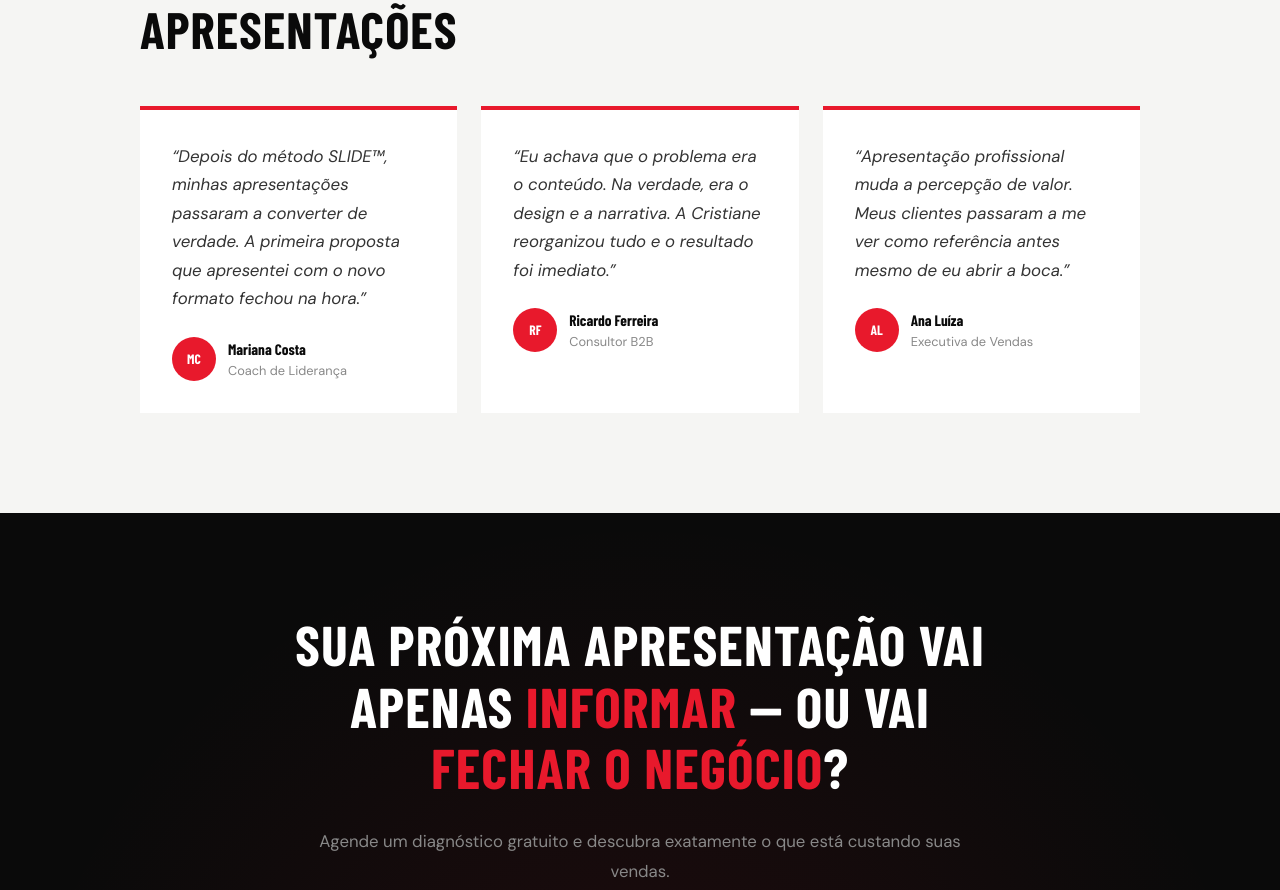
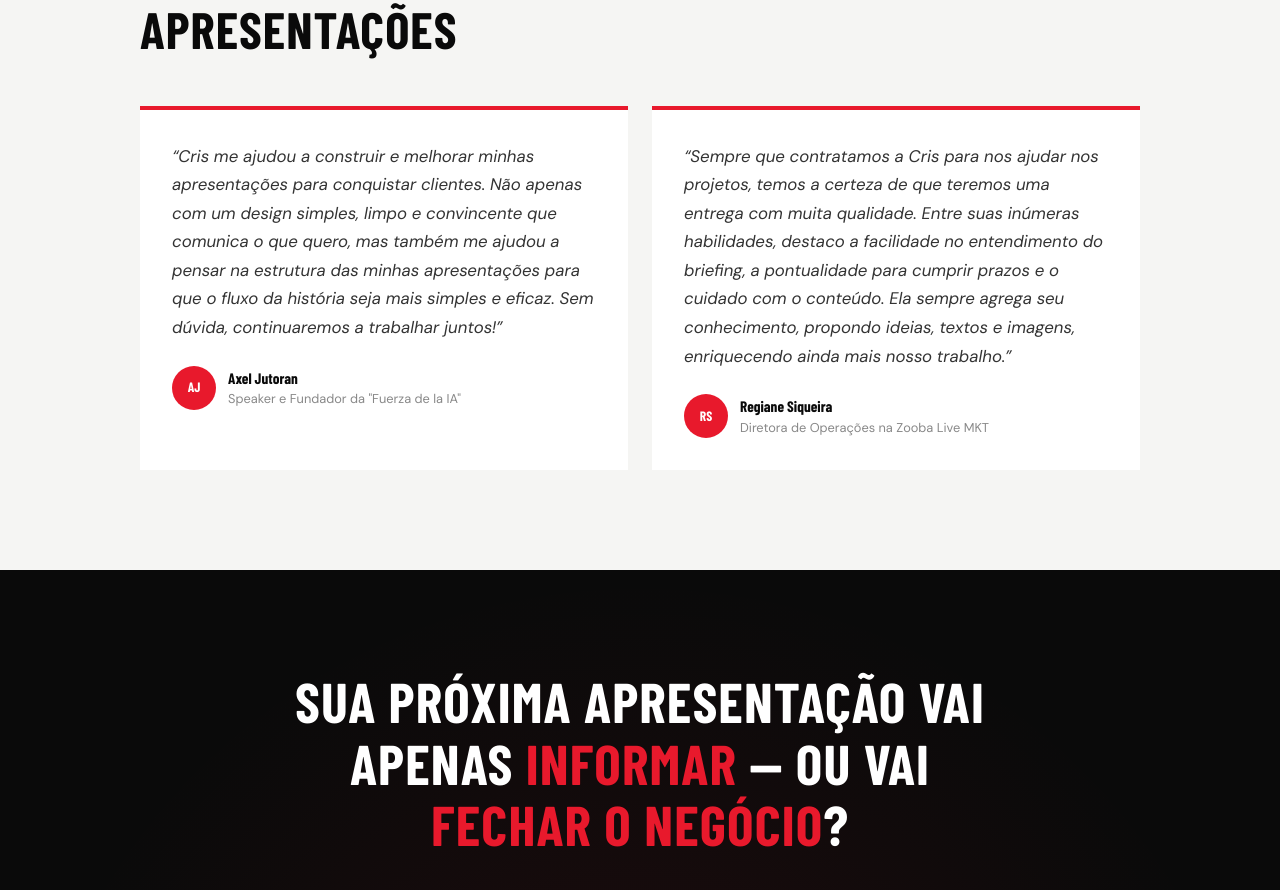
Before and after one commit to Crislopesp85/landing-5-erros-visuais, a Next.js app: page / in a window 1280 px wide. Shown: the part 6379-7269 px from the top of the page. Built offline with nearby package versions, Linux system fonts and the light colour scheme; a web font is replaced by a local one.

Commit message:
fix: depoimentos reais Axel Jutoran e Regiane Siqueira

```diff
--- a/src/app/page.tsx
+++ b/src/app/page.tsx
@@ -62,25 +62,18 @@ const entregaveis = [
 
 const depoimentos = [
   {
-    iniciais: "MC",
-    nome: "Mariana Costa",
-    cargo: "Coach de Liderança",
+    iniciais: "AJ",
+    nome: "Axel Jutoran",
+    cargo: "Speaker e Fundador da \"Fuerza de la IA\"",
     texto:
-      "Depois do método SLIDE™, minhas apresentações passaram a converter de verdade. A primeira proposta que apresentei com o novo formato fechou na hora.",
+      "Cris me ajudou a construir e melhorar minhas apresentações para conquistar clientes. Não apenas com um design simples, limpo e convincente que comunica o que quero, mas também me ajudou a pensar na estrutura das minhas apresentações para que o fluxo da história seja mais simples e eficaz. Sem dúvida, continuaremos a trabalhar juntos!",
   },
   {
-    iniciais: "RF",
-    nome: "Ricardo Ferreira",
-    cargo: "Consultor B2B",
+    iniciais: "RS",
+    nome: "Regiane Siqueira",
+    cargo: "Diretora de Operações na Zooba Live MKT",
     texto:
-      "Eu achava que o problema era o conteúdo. Na verdade, era o design e a narrativa. A Cristiane reorganizou tudo e o resultado foi imediato.",
-  },
-  {
-    iniciais: "AL",
-    nome: "Ana Luíza",
-    cargo: "Executiva de Vendas",
-    texto:
-      "Apresentação profissional muda a percepção de valor. Meus clientes passaram a me ver como referência antes mesmo de eu abrir a boca.",
+      "Sempre que contratamos a Cris para nos ajudar nos projetos, temos a certeza de que teremos uma entrega com muita qualidade. Entre suas inúmeras habilidades, destaco a facilidade no entendimento do briefing, a pontualidade para cumprir prazos e o cuidado com o conteúdo. Ela sempre agrega seu conhecimento, propondo ideias, textos e imagens, enriquecendo ainda mais nosso trabalho.",
   },
 ];
 
```
